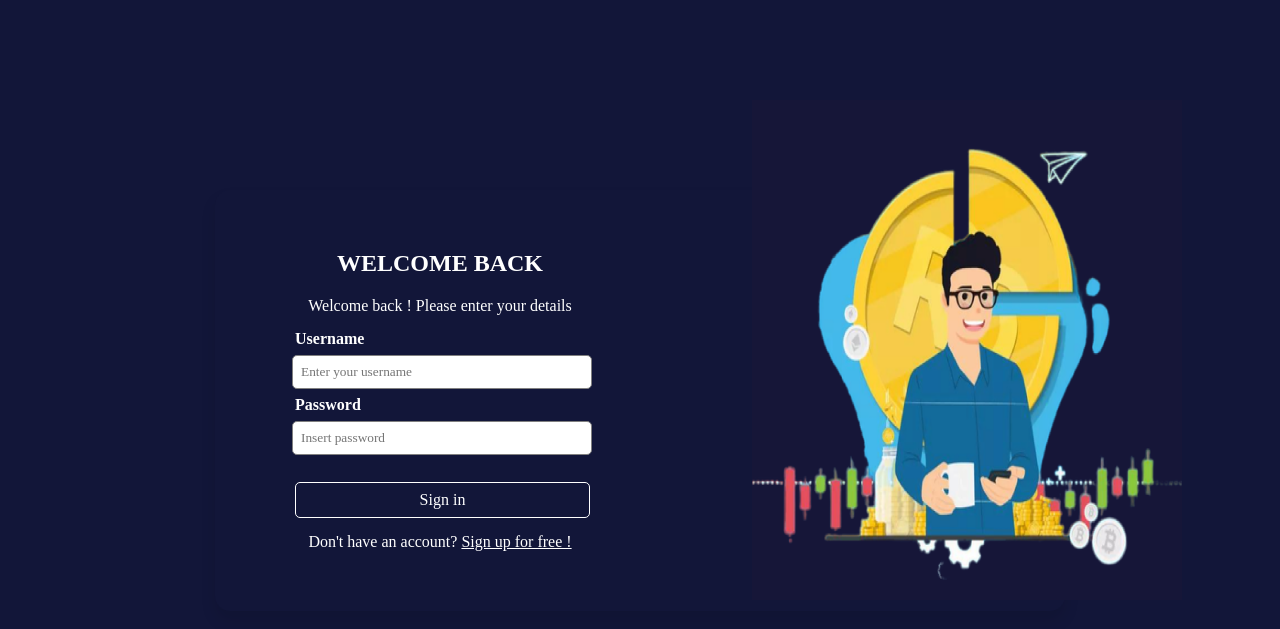
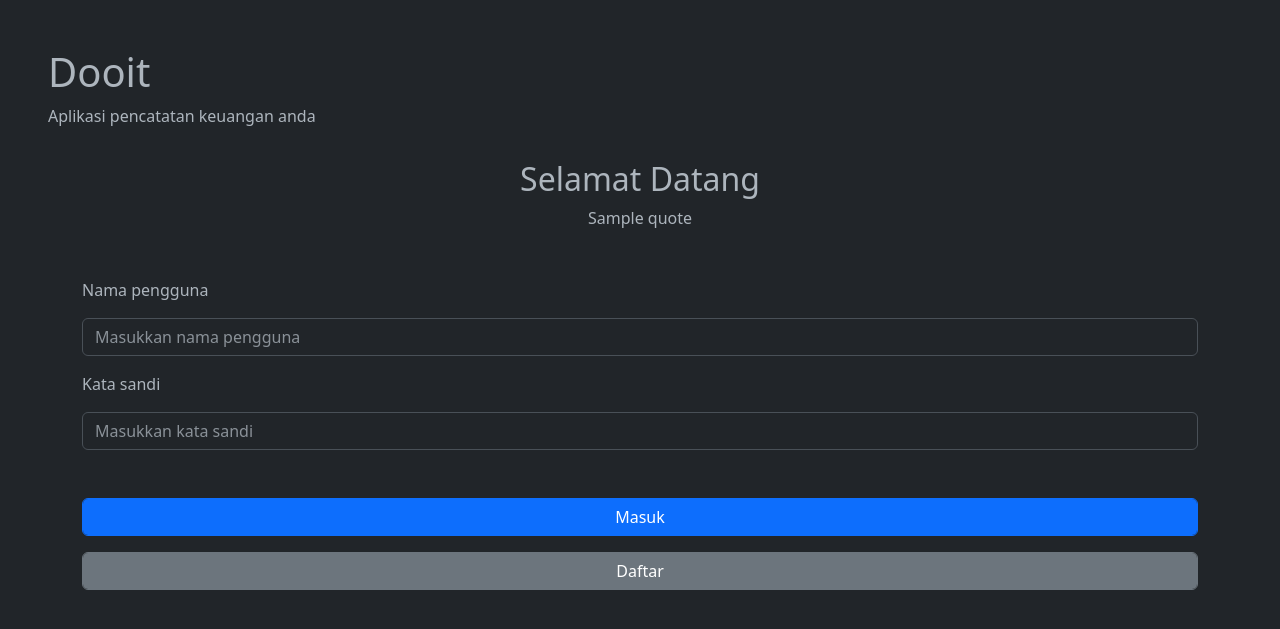
Before and after one commit to abuamar142/dooit-app, a Django app: template myapp/dooit/templates/login_pengguna.html in a window 1280 px wide. Shown: the top 629 px of the page. Run offline with Django 4.2, Linux system fonts and the light colour scheme; tables that the repository leaves empty hold one stand-in row (values such as "Sample post"); the template is opened without the code that fills it: values that come from a table or form of the project are taken from there, most other values are stand-ins (such as "Sample title", 1, 10 or a date in 2020).

Commit message:
halaman login selesai

```diff
--- a/myapp/dooit/forms.py
+++ b/myapp/dooit/forms.py
@@ -5,24 +5,35 @@ from . models import Transaksi, Kategori, Saldo
 
 
 class LoginForm(AuthenticationForm):
-    username = forms.CharField(label='username',widget=forms.TextInput(attrs={'placeholder':'Enter your username', 'class': 'text-input'}))
-    password = forms.CharField(label='password',widget=forms.PasswordInput(attrs={'placeholder':'Insert password', 'class': 'text-input'}))
+    username = forms.CharField(widget=forms.TextInput(
+        attrs={'class': 'form-control', 'placeholder': 'Masukkan nama pengguna'}))
+    password = forms.CharField(widget=forms.PasswordInput(
+        attrs={'class': 'form-control',  'placeholder': 'Masukkan kata sandi'}))
 
     class Meta:
         model = User
-        fields = ('username', 'password')
+        fields = "__all__"
+
 
 class RegisterForm(UserCreationForm):
-    first_name = forms.CharField(label='first_name',widget=forms.TextInput(attrs={'placeholder':'Enter your first name', 'class': 'text-input'}))
-    last_name = forms.CharField(label='last_name',widget=forms.TextInput(attrs={'placeholder':'Enter your last name', 'class': 'text-input'}))
-    username = forms.CharField(label='username',widget=forms.TextInput(attrs={'placeholder':'Enter your username', 'class': 'text-input'}))
-    email = forms.EmailField(label='email',widget=forms.EmailInput(attrs={'placeholder':'Enter your email', 'class': 'text-input'}))
-    password1 = forms.CharField(label='password1',widget=forms.PasswordInput(attrs={'placeholder':'Insert password', 'class': 'text-input'}))
-    password2 = forms.CharField(label='password2',widget=forms.PasswordInput(attrs={'placeholder':'Insert password again', 'class': 'text-input'}))
+    first_name = forms.CharField(label='first_name', widget=forms.TextInput(
+        attrs={'placeholder': 'Enter your first name', 'class': 'text-input'}))
+    last_name = forms.CharField(label='last_name', widget=forms.TextInput(
+        attrs={'placeholder': 'Enter your last name', 'class': 'text-input'}))
+    username = forms.CharField(label='username', widget=forms.TextInput(
+        attrs={'placeholder': 'Enter your username', 'class': 'text-input'}))
+    email = forms.EmailField(label='email', widget=forms.EmailInput(
+        attrs={'placeholder': 'Enter your email', 'class': 'text-input'}))
+    password1 = forms.CharField(label='password1', widget=forms.PasswordInput(
+        attrs={'placeholder': 'Insert password', 'class': 'text-input'}))
+    password2 = forms.CharField(label='password2', widget=forms.PasswordInput(
+        attrs={'placeholder': 'Insert password again', 'class': 'text-input'}))
 
     class Meta:
         model = User
-        fields = ('first_name', 'last_name', 'username', 'email', 'password1', 'password2')
+        fields = ('first_name', 'last_name', 'username',
+                  'email', 'password1', 'password2')
+
 
 class TransaksiForm(forms.ModelForm):
     JENIS_TRANSAKSI_CHOICES = (
@@ -31,14 +42,16 @@ class TransaksiForm(forms.ModelForm):
     )
 
     tanggal_transaksi = forms.DateInput(attrs={'class': 'datepicker'})
-    jenis_transaksi = forms.ChoiceField(choices= JENIS_TRANSAKSI_CHOICES)
+    jenis_transaksi = forms.ChoiceField(choices=JENIS_TRANSAKSI_CHOICES)
     kategori = forms.ChoiceField()
     deskripsi = forms.Textarea(attrs={'rows': 3})
     nominal = forms.IntegerField()
 
     class Meta:
         model = Transaksi
-        fields = ['tanggal_transaksi', 'jenis_transaksi', 'kategori', 'deskripsi', 'nominal']
+        fields = ['tanggal_transaksi', 'jenis_transaksi',
+                  'kategori', 'deskripsi', 'nominal']
+
 
 class KategoriForm(forms.ModelForm):
     class Meta:
@@ -48,11 +61,16 @@ class KategoriForm(forms.ModelForm):
             'keterangan': forms.Textarea(attrs={'rows': 3}),
         }
 
+
 class EditProfileForm(UserChangeForm):
-    first_name = forms.CharField(label='first_name',widget=forms.TextInput(attrs={'placeholder':'Enter your first name', 'class': 'text-input form-control'}))
-    last_name = forms.CharField(label='last_name',widget=forms.TextInput(attrs={'placeholder':'Enter your last name', 'class': 'text-input form-control'}))
-    username = forms.CharField(label='username',widget=forms.TextInput(attrs={'placeholder':'Enter your username', 'class': 'text-input form-control'}))
-    email = forms.EmailField(label='email',widget=forms.EmailInput(attrs={'placeholder':'Insert email', 'class': 'text-input form-control'}))
+    first_name = forms.CharField(label='first_name', widget=forms.TextInput(
+        attrs={'placeholder': 'Enter your first name', 'class': 'text-input form-control'}))
+    last_name = forms.CharField(label='last_name', widget=forms.TextInput(
+        attrs={'placeholder': 'Enter your last name', 'class': 'text-input form-control'}))
+    username = forms.CharField(label='username', widget=forms.TextInput(
+        attrs={'placeholder': 'Enter your username', 'class': 'text-input form-control'}))
+    email = forms.EmailField(label='email', widget=forms.EmailInput(
+        attrs={'placeholder': 'Insert email', 'class': 'text-input form-control'}))
 
     class Meta:
         model = User
--- a/myapp/dooit/templates/login_pengguna.html
+++ b/myapp/dooit/templates/login_pengguna.html
@@ -1,39 +1,60 @@
-{% load static %}
 <!DOCTYPE html>
-<html lang="en">
-
-<head>
-    <meta charset="UTF-8">
-    <meta http-equiv="X-UA-Compatible" content="IE=edge">
-    <meta name="viewport" content="width=device-width, initial-scale=1.0">
-    <title>Doo it</title>
-    <link rel="stylesheet" href="{% static 'login_pengguna.css' %}">
-</head>
-
-<body>
-    <div class="container">
-        <div class="login">
-            <form action="{% url 'login' %}" method="post">
-                {% csrf_token %}
-                <h2>Welcome Back</h2>
-                <p>Welcome back ! Please enter your details</p>
-                <label for="username">Username</label>
-                {{ form.username }}
-                <label for="password">Password</label>
-                {{ form.password }}
-                </p>
-                <label for="login">
-                    <button type="submit">Sign in</button>
-                </label>
-                <p>
-                    Don't have an account? <a href="{% url 'register' %}">Sign up for free !</a>
-                </p>
-            </form>
+<html lang="en" data-bs-theme="dark">
+  <head>
+    <meta charset="UTF-8" />
+    <meta http-equiv="X-UA-Compatible" content="IE=edge" />
+    <meta name="viewport" content="width=device-width, initial-scale=1.0" />
+    <link
+      href="https://cdn.jsdelivr.net/npm/bootstrap@5.3.0/dist/css/bootstrap.min.css"
+      rel="stylesheet"
+      integrity="sha384-9ndCyUaIbzAi2FUVXJi0CjmCapSmO7SnpJef0486qhLnuZ2cdeRhO02iuK6FUUVM"
+      crossorigin="anonymous"
+    />
+    <title>Login</title>
+  </head>
+  <body class="mx-5">
+    <div class="d-flex justify-content-between">
+      <div class="mb-3 mt-5">
+        <h1>Dooit</h1>
+        <p>Aplikasi pencatatan keuangan anda</p>
+      </div>
+    </div>
+    <div class="container-sm">
+      <div class="text-center mb-5">
+        <div class="mb-2">
+          <h2>Selamat Datang</h2>
         </div>
-        <div class="right">
-            <img src="{% static 'login_assets.png' %}">
+        <p>{{ quotes|random }}</p>
+      </div>
+      <form action="{% url 'login' %}" method="post">
+        {% csrf_token %}
+        <div>
+          <div class="mb-3">
+            <label for="username">Nama pengguna</label>
+          </div>
+          <div class="mb-3">
+            <div>{{ form.username }}</div>
+          </div>
         </div>
+        <div class="mb-5">
+          <div class="mb-3">
+            <label for="password">Kata sandi</label>
+          </div>
+          <div class="mb-3">{{ form.password }}</div>
+        </div>
+        <div class="mb-3">
+          <button type="submit" class="btn btn-primary form-control">
+            Masuk
+          </button>
+        </div>
+        <div class="mb-3">
+          <a href="{% url 'register' %}">
+            <button type="submit" class="btn btn-secondary form-control">
+              Daftar
+            </button>
+          </a>
+        </div>
+      </form>
     </div>
-</body>
-
+  </body>
 </html>
--- a/myapp/myapp/urls.py
+++ b/myapp/myapp/urls.py
@@ -19,6 +19,6 @@ from django.urls import path
 from django.urls.conf import include
 
 urlpatterns = [
-    path('dooit/', include('dooit.urls')),
+    path('', include('dooit.urls')),
     path('admin/', admin.site.urls),
 ]
```
Also changed, not shown: myapp/dooit/templates/dashboard_pengguna.html (+21 -12 lines), myapp/dooit/templates/edit_profile.html (+32 -18 lines), myapp/dooit/views.py (+28 -2 lines).
